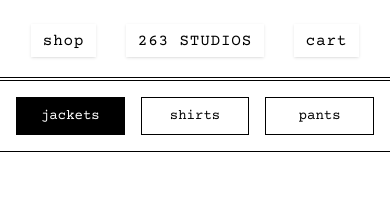
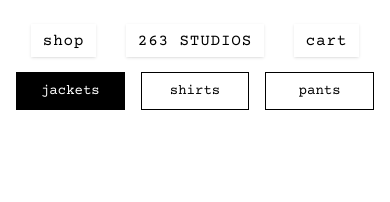
Before and after one commit to JaeMinBird/263Studios, a Next.js app: page /collect in a window 390 px wide. Shown: the top 202 px of the page. Built offline with nearby package versions, Linux system fonts and the light colour scheme.

Commit message:
mobile compatibility updates

```diff
--- a/src/app/collect/page.tsx
+++ b/src/app/collect/page.tsx
@@ -116,10 +116,10 @@ export default function CollectPage() {
       </div>
 
       {/* Center - Product Sections */}
-      <div className="w-full md:w-2/3 mx-auto mt-16 md:mt-0">
+      <div className="w-full md:w-2/3 mx-auto mt-12 md:mt-0">
         {/* Mobile Section Headers */}
-        <div className="md:hidden sticky top-[5rem] bg-white z-10 border-t border-b border-black">
-          <div className="flex justify-center space-x-4 p-4">
+        <div className="md:hidden sticky top-[4rem] z-10 pb-4 pt-2">
+          <div className="flex justify-center space-x-4 px-4">
             <a
               href="#jackets"
               className={getNavLinkClass('jackets')}
@@ -145,7 +145,7 @@ export default function CollectPage() {
         <section
           id="jackets"
           ref={sectionRefs.jackets}
-          className="h-screen flex items-center justify-center p-4 md:p-0"
+          className="h-screen flex items-center justify-center p-4 md:p-0 pt-12 md:pt-0 pb-8"
         >
           <div className="grid grid-cols-2 md:grid-cols-3 gap-4 md:gap-8 w-full">
             {products.jackets.map((product, index) => (
@@ -176,7 +176,7 @@ export default function CollectPage() {
         <section
           id="shirts"
           ref={sectionRefs.shirts}
-          className="h-screen flex items-center justify-center p-4 md:p-0"
+          className="h-screen flex items-center justify-center p-4 md:p-0 pt-12 md:pt-0 pb-8"
         >
           <div className="grid grid-cols-2 md:grid-cols-3 gap-4 md:gap-8 w-full">
             {products.shirts.map((product, index) => (
@@ -207,7 +207,7 @@ export default function CollectPage() {
         <section
           id="pants"
           ref={sectionRefs.pants}
-          className="h-screen flex items-center justify-center p-4 md:p-0"
+          className="h-screen flex items-center justify-center p-4 md:p-0 pt-12 md:pt-0 pb-8"
         >
           <div className="grid grid-cols-2 md:grid-cols-3 gap-4 md:gap-8 w-full">
             {products.pants.map((product, index) => (
--- a/src/components/Navbar.tsx
+++ b/src/components/Navbar.tsx
@@ -10,7 +10,7 @@ export default function Navbar() {
 
   // Check if mobile on mount
   useEffect(() => {
-    const checkMobile = () => {
+    const checkMobile = (): void => {
       setIsMobile(window.innerWidth <= 768);
     };
     checkMobile();
@@ -32,16 +32,16 @@ export default function Navbar() {
     <motion.nav
       className="fixed top-0 left-0 right-0 z-50 bg-transparent"
       style={{
-        backgroundColor: isMobile ? 'white' : 'transparent',
-        borderBottom: isMobile ? '1px solid black' : 'none',
+        backgroundColor: 'transparent',
+        borderBottom: 'none',
         paddingTop: isMobile ? '1rem' : '0',
-        paddingBottom: isMobile ? '1rem' : '0'
+        paddingBottom: '0'
       }}
       variants={{
         visible: { y: 0 },
         hidden: { y: "calc(-150%)" },
       }}
-      animate={hidden ? "hidden" : "visible"}
+      animate={isMobile ? "visible" : hidden ? "hidden" : "visible"}
       transition={{ type: "tween", duration: 0.6, ease: "easeInOut" }}
     >
       <div className="container mx-auto px-4 pt-2 pb-1 flex justify-around items-center">
```
